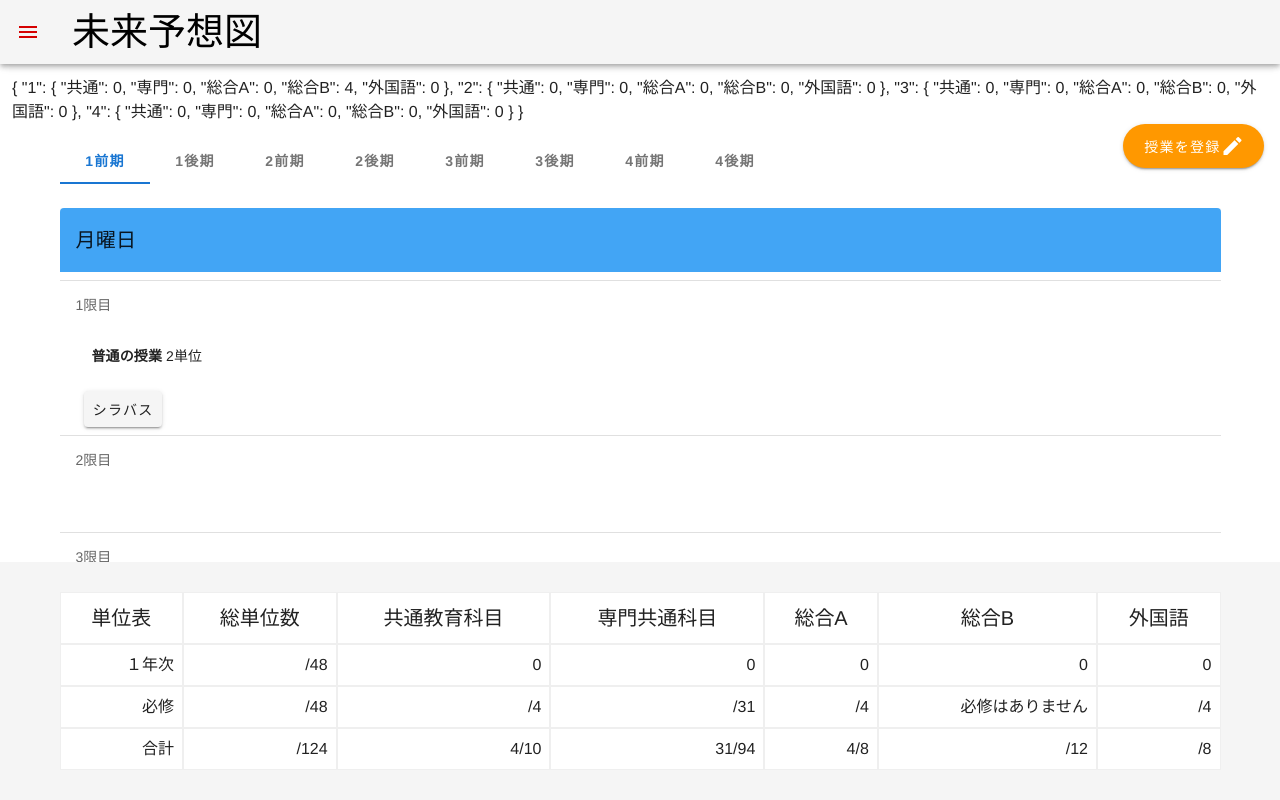
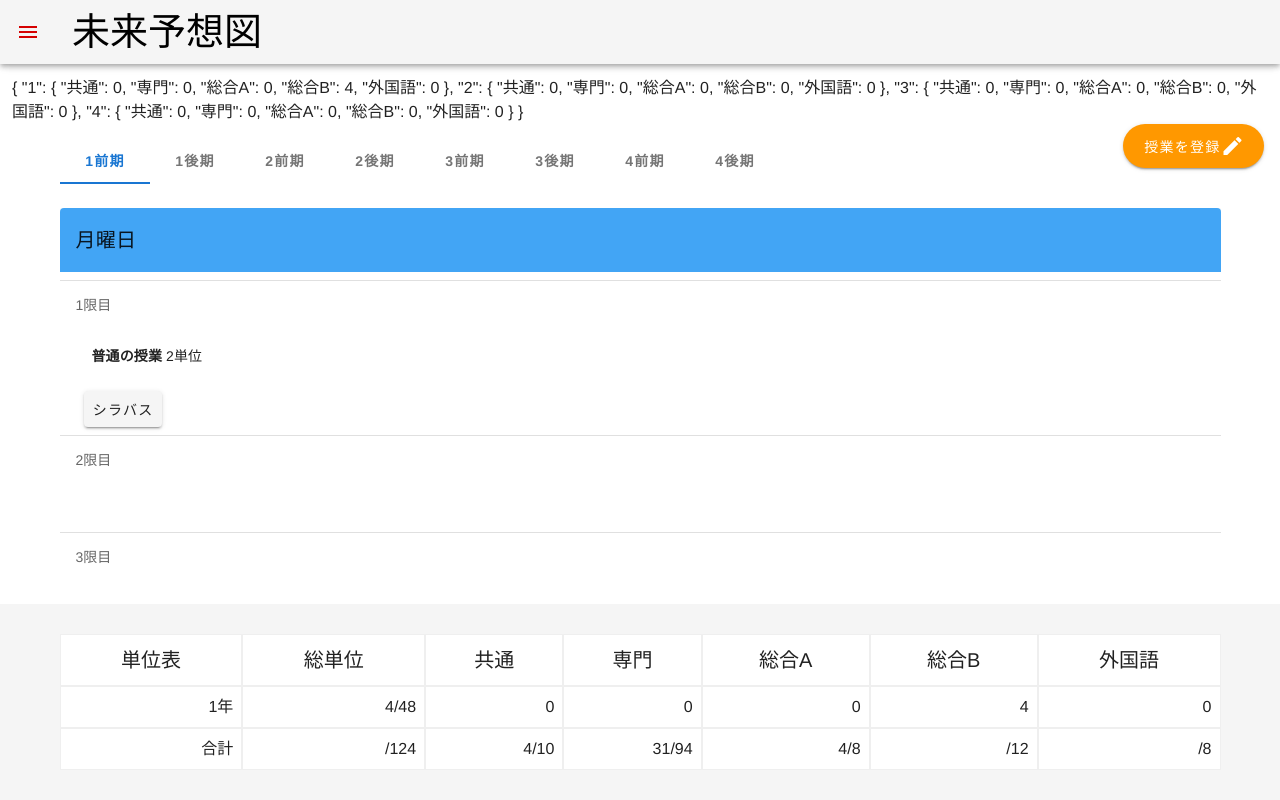
Before and after one commit to SystemEngineeringTeam/koukaten2019_front_vuetify, a Vue app: page /ClassSchedule in a window 1280 px wide. Shown: the top 800 px of the page. Built offline with nearby package versions, Linux system fonts and the light colour scheme.

Commit message:
単位計算結果を下に表示できるようにしたぜ

```diff
--- a/src/components/ClassSchedule/CreditCalculator.vue
+++ b/src/components/ClassSchedule/CreditCalculator.vue
@@ -6,58 +6,33 @@
                     <v-simple-table>
                         <tr>
                             <td class="font_size">単位表</td>
-                            <td class="font_size">総単位数</td>
-                            <td class="font_size">共通教育科目</td>
-                            <td class="font_size">専門共通科目</td>
+                            <td class="font_size">総単位</td>
+                            <td class="font_size">共通</td>
+                            <td class="font_size">専門</td>
                             <td class="font_size">総合A</td>
                             <td class="font_size">総合B</td>
                             <td class="font_size">外国語</td>
                         </tr>
-                        <tr>
-                            <td>１年次</td>
-                            <td>/48</td>
-                            <td>0</td>
-                            <td>0</td>
-                            <td>0</td>
-                            <td>0</td>
-                            <td>0</td>
-                        </tr>
-                        <!-- <tr>
-                              <td>2年次の履修単位</td>
-                              <td>/48</td>
-                              <td>0</td>
-                              <td>0</td>
-                              <td>0</td>
-                              <td>0</td>
-                              <td>0</td>
+                        <template v-for="i in 4">
+                            <tr v-if="grade === i">
+                                <td>{{i}}年</td>
+                                <td>{{year_total_unit(i)}}/48</td>
+                                <td>{{$store.state.unit_list[i]["共通"]}}</td>
+                                <td>{{$store.state.unit_list[i]["専門"]}}</td>
+                                <td>{{$store.state.unit_list[i]["総合A"]}}</td>
+                                <td>{{$store.state.unit_list[i]["総合B"]}}</td>
+                                <td>{{$store.state.unit_list[i]["外国語"]}}</td>
                             </tr>
-                            <tr>
-                              <td>3年次の履修単位</td>
-                              <td>/48</td>
-                              <td>0</td>
-                              <td>0</td>
-                              <td>0</td>
-                              <td>0</td>
-                              <td>0</td>
-                            </tr>
-                            <tr>
-                              <td>4年次の履修単位</td>
-                              <td>/48</td>
-                              <td>0</td>
-                              <td>0</td>
-                              <td>0</td>
-                              <td>0</td>
-                              <td>0</td>
-                        </tr>-->
-                        <tr>
-                            <td>必修</td>
-                            <td>/48</td>
-                            <td>/4</td>
-                            <td>/31</td>
-                            <td>/4</td>
-                            <td>必修はありません</td>
-                            <td>/4</td>
-                        </tr>
+                        </template>
+                        <!--<tr>-->
+                            <!--<td>必修</td>-->
+                            <!--<td>/48</td>-->
+                            <!--<td>/4</td>-->
+                            <!--<td>/31</td>-->
+                            <!--<td>/4</td>-->
+                            <!--<td>必修はありません</td>-->
+                            <!--<td>/4</td>-->
+                        <!--</tr>-->
                         <tr>
                             <td>合計</td>
                             <td>/124</td>
@@ -80,53 +55,19 @@
     export default {
         data() {
             return {
-                grades: ["year1", "year2", "year3", "year4"],
-                semesters: ["first", "second"],
-                days: ["mon", "tue", "wed", "thu", "fri"],
-                times: ["1st", "2nd", "3rd", "4th", "5th", "6th", "7th"]
             };
         },
 
         created() {
-            // this.get_kyoutu_credit('year1')
         },
         components: {
             CreditCalculatorCell
         },
-        props: ["now", "grade"],
+        props: ["grade"],
         methods: {
-            get_credit(obj) {
-                let c = 0;
-                if (typeof obj === "object") {
-                    for (var key in obj) {
-                        if (key == "credit") {
-                            c += obj["credit"];
-                        } else {
-                            c += this.get_credit(obj[key]);
-                        }
-                    }
-                    return c;
-                } else {
-                    return 0;
-                }
-            },
-            getColor(total_unit) {
-                return "red";
+            year_total_unit(grade){
+                return this.$store.state.unit_list[grade]["共通"]+this.$store.state.unit_list[grade]["専門"]+this.$store.state.unit_list[grade]["総合A"]+this.$store.state.unit_list[grade]["総合B"];
             }
-
-            // get_kyoutu_credit: function (grade) {
-            //     let num = 0;
-            //     for (let semester in this.semesters) {
-            //         for(let day in this.days){
-            //             for(let time in this.times){
-            //                 if(this.now[grade][semester][day] !== null) {
-            //                     // num += this.now[grade][semester][day][time]["credit"];
-            //                 }
-            //             }
-            //         }
-            //     }
-            //     this.c = num
-            // }
         }
     };
 </script>
--- a/src/pages/ClassSchedule.vue
+++ b/src/pages/ClassSchedule.vue
@@ -55,9 +55,21 @@
           <v-icon dark>mdi-cloud-upload</v-icon>
         </v-btn>
         <v-col cols="12">
+          <v-tabs v-model="tabs">
+            <v-tab
+                    v-for="timetable in $store.state.timetables"
+                    :key="timetable.id"
+                    v-on:click="$store.commit('set_looking_timetable', timetable)"
+            >
+              <b>{{timetable.grade}}{{timetable.semester}}</b>
+            </v-tab>
+          </v-tabs>
+        </v-col>
+        <v-col cols="12">
           <v-footer app>
             <v-col>
-              <CreditCalculator></CreditCalculator>
+              <CreditCalculator :grade="$store.state.looking_timetable.grade"
+              ></CreditCalculator>
             </v-col>
           </v-footer>
         </v-col>
```
